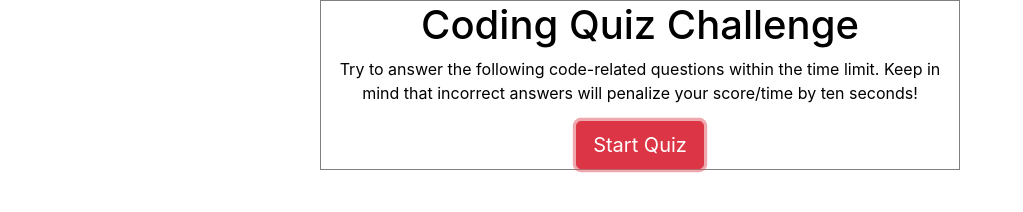
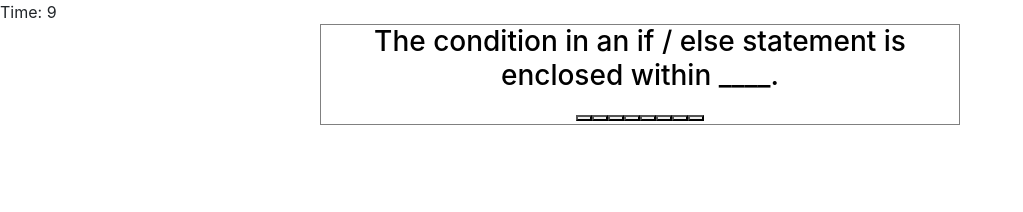
Before and after one commit to hmbudzinski/Code-Quiz, a plain HTML site: page index.html in a window 1280 px wide. Both pictures are taken after a click on the button "Start Quiz". Shown: the whole page, without its empty margins (0-1023 px from the left). Drawn offline with nearby package versions, Linux system fonts and the light colour scheme.

Commit message:
added/fixed lots of js

```diff
--- a/index.html
+++ b/index.html
@@ -9,32 +9,20 @@
     <title>Code Quiz</title>
 </head>
 <body>
+    <span id="timer">Time 30</span>
     <div class="container">
-        <div id = "timer"></div>
         <div class= "page1">
             <h1>Coding Quiz Challenge</h1>
             <p>Try to answer the following code-related questions within the time limit. Keep in mind that incorrect answers will penalize your score/time by ten seconds!</p>
-            <button onclick="" type="button" class="btn btn-danger btn-lg" id="startButton" role="button">Start Quiz</button>
+            <button onclick= "" type="button" class="btn btn-danger btn-lg" id="startButton" role="button">Start Quiz</button>
         </div>
         <div class="carouselbox carousel slide question-pages" aria-role="img" aria-label="carousel">
             <div id = "quiz">
-                <div class="buttons">
-                    <button class="answer1">
-                    A
-                    </button>
-                    <button class="answer2">
-                    B
-                    </button>
-                    <button class="answer3">
-                    C
-                    </button>
-                    <button class="answer4">
-                    D
-                    </button>
-                  </div>
+                <div class ="mainQuestion"></div>
+                <div class="answers"></div>
             </div>
         </div>
-        <div id ="scoreContainer" style = "display : none;"></div>
+        <div id ="scoreContainer" style = ""></div>
 </div>
 
     <script src="./questions.js"></script>
--- a/questions.js
+++ b/questions.js
@@ -8,9 +8,7 @@ var questions = [
     },
     {
       question: "The condition in an if / else statement is enclosed within ____.",
-      choiceA: "quotes",
-      choiceB: "curly brackets",
-      choiceC: "parentheses",
-      choiceD: "square brackets",
-      answer: "C"
-    }]
+      choices: ["quotes", "curly brackets", "parentheses", "square brackets"],
+      answer: "parentheses"
+    },
+  ]
--- a/script.js
+++ b/script.js
@@ -1,64 +1,95 @@
 
 // variables for quiz
 var startButton = document.querySelector("#startButton");
-var timerEl = document.getElementById("timer");
-var page1 = document.getElementsByClassName("page1");
+var timerEl = document.querySelector("#timer");
+var page1 = document.querySelector(".page1");
 var carousel = document.querySelector(".carousel");
-var quiz = document.getElementById("quiz");
+var quiz = document.querySelector("#quiz");
 var answer1 = document.querySelector(".answer1");
 var answer2 = document.querySelector(".answer2");
 var answer3 = document.querySelector(".answer3");
 var answer4 = document.querySelector(".answer4");
+var mainQuestion = document.querySelector(".mainQuestion");
+var answers = document.querySelector(".answers");
 
 // var scoreContainer = document.querySelector("#scoreContainer");
 //create functiont that loops through questions
 
-var allQuestions = JSON.parse(localStorage.getItem("questions")) || questions;
-console.log("allQuestions value", allQuestions);
+// var allQuestions = JSON.parse(localStorage.getItem("questions")) || questions;
+// console.log("allQuestions value", allQuestions);
+
+//function to access questions
+var currentIndex = 0;
 
 function changeQuestions(){
   for(var i = 0; i < questions.length; i++){
     questions[i].question;
-    console.log(questions[i].question);
+    currentIndex++;
   }
 }
 
-var currentIndex = 0;
 //when user pushes start quiz button, timer starts and page moves to first question
 //set timer
+//can we use that css function that hides a div?
 startButton.addEventListener("click", (function(event){
-  //15 seconds per question
-  if(startButton === true){
-    startButton.settAttribute('style', 'display: none');
-  }
+  //if start button is pushed, clear current display and move to next display
+  if(startButton){
+    page1.setAttribute("style", "display:none");
+  };
 
-  currentIndex++;
-  var secondsLeft = 5;
+  // carousel.textContent = allQuestions[currentIndex];
+  // console.log(allQuestions[currentIndex]);
 
-  setTimeout(function() {
-  }, 1000)
+  if(startButton){
+    for (var i = 0; i < questions.length; i++){
+    //pull in question 1
+      console.log(questions[i].question);
 
-  var interval = setInterval(function() {
-    secondsLeft--;
-    console.log('tick');
-    if (secondsLeft === 0) {
-      clearInterval(interval)
-      console.log('Times Up!')
+      var h3 = document.createElement("h3");
+      $("h3").text(questions[i].question);
+      mainQuestion.appendChild(h3);
+
+    for(var j = 0; j < questions[i].choices.length; j++){
+      console.log(questions[i].choices[j].choices);
+      var button = document.createElement("button");
+      $("button").text(questions[i].choices[j].choices);
+      answers.appendChild(button);
     }
-  }, 1000)
+
+    console.log(questions[i].answer);
+  };
+    //create a table row CHANGE THESE TO H3 and BUTTON divs
+        // var tr = document.createElement("tr");
+        // //create a; table data cell(td) and inside of there, build out an <a> tag with the link and the text of the bookmark inside of it
+        // var td = document.createElement("td");
+        // //<a href = 'link here' target='_blank'>name<a>
+        // td.innerHTML = `<div>${questions[i]}</div>`;
+        // //figure out how to get it on the page, append the td's into the TR (table row)
+        // tr.appendChild(td);
+        // //append the tr with all the data in it to the html
+        // quiz.appendChild(td);
 
 
-  carousel.textContent = allQuestions[currentIndex];
-  console.log(allQuestions[currentIndex]);
+        //15 seconds per question
+        var secondsLeft = 10;
 
-  quiz.appendChild(carousel);
-  console.log(carousel);
+        var interval = setInterval(function() {
+          timerEl.textContent = "Time: " + secondsLeft--;
+          console.log('tick');
 
-  localStorage.setItem("Questions", JSON.stringify(allQuestions));
+          if (secondsLeft === -1) {
+            clearInterval(interval)
+            console.log('Times Up!')
+          }
+        }, 1000);
 
+        changeQuestions();
+    };
+
+  // var answers = localStorage.getItem(document.questions.choices);
+  // document.getElementById("quiz").value = answer;
 }));
 
-changeQuestions();
     //change text.content of id "question" to access the question elements in the questions variable.
     //reference study session from Sarah for the variable/array grabbing thing
     //append questions to the div, using [i} in the for loop
```
